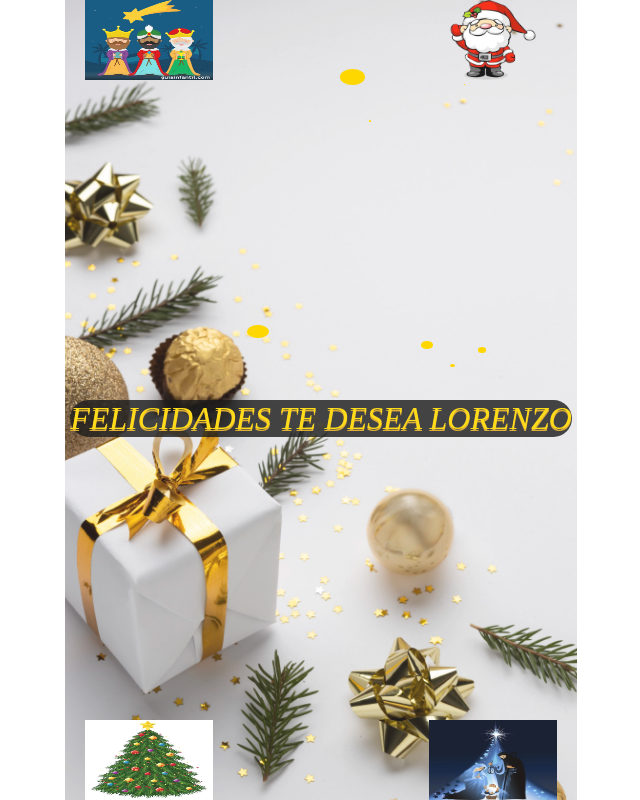
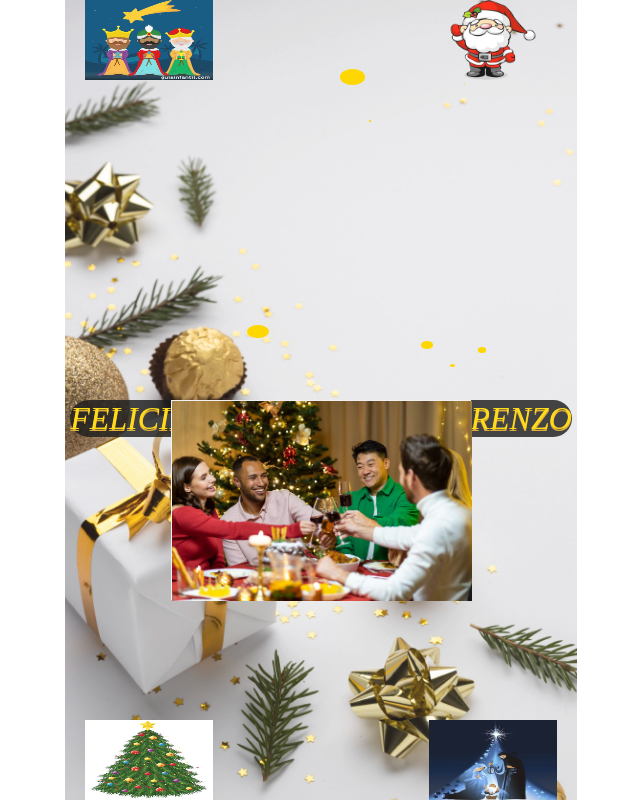
Before and after one commit to lorenzoea12/ExamenServidorCliente, a plain HTML site: page Examen Servidor Cliente/index.html in a window 1280 px wide. Shown: the whole page, without its empty margins (319-959 px from the left). Drawn offline with Linux system fonts and the light colour scheme.

Commit message:
terminado

```diff
--- a/Examen Servidor Cliente/felices.css
+++ b/Examen Servidor Cliente/felices.css
@@ -137,3 +137,49 @@ audio{
 
 
 }
+
+
+.flip-box {
+  background-color: transparent;
+  width: 300px;
+  height: 200px;
+  border: 1px solid #f1f1f1;
+  perspective: 1000px;
+  position: absolute;
+  top: 400px;
+}
+
+
+.flip-box-inner {
+  position: relative;
+  width: 100%;
+  height: 100%;
+  text-align: center;
+  transition: transform 0.8s;
+  transform-style: preserve-3d;
+}
+
+
+.flip-box:hover .flip-box-inner {
+  transform: rotateY(180deg);
+}
+
+
+.flip-box-front, .flip-box-back {
+  position: absolute;
+  width: 100%;
+  height: 100%;
+  -webkit-backface-visibility: hidden;
+  backface-visibility: hidden;
+}
+
+.flip-box-front {
+  background-color: #bbb;
+  color: black;
+}
+
+.flip-box-back {
+  background-color: dodgerblue;
+  color: white;
+  transform: rotateY(180deg);
+}
--- a/Examen Servidor Cliente/index.html
+++ b/Examen Servidor Cliente/index.html
@@ -27,6 +27,17 @@
         <source type="audio/mpeg" src="./leticia.mp3">
     </audio>
 
+    <div class="flip-box">
+        <div class="flip-box-inner">
+          <div class="flip-box-front">
+            <img src="./fiesta.webp" alt="España" style="width:300px;height:200px">
+          </div>
+          <div class="flip-box-back">
+            <h2>Paris</h2>
+            <p>Feliz Navidad Guapeton</p>
+          </div>
+        </div>
+      </div>
 
     <script type="text/javascript" src="felices.js"></script>
 </body>
```
Also changed, not shown: Examen Servidor Cliente/fiesta.webp (added).
